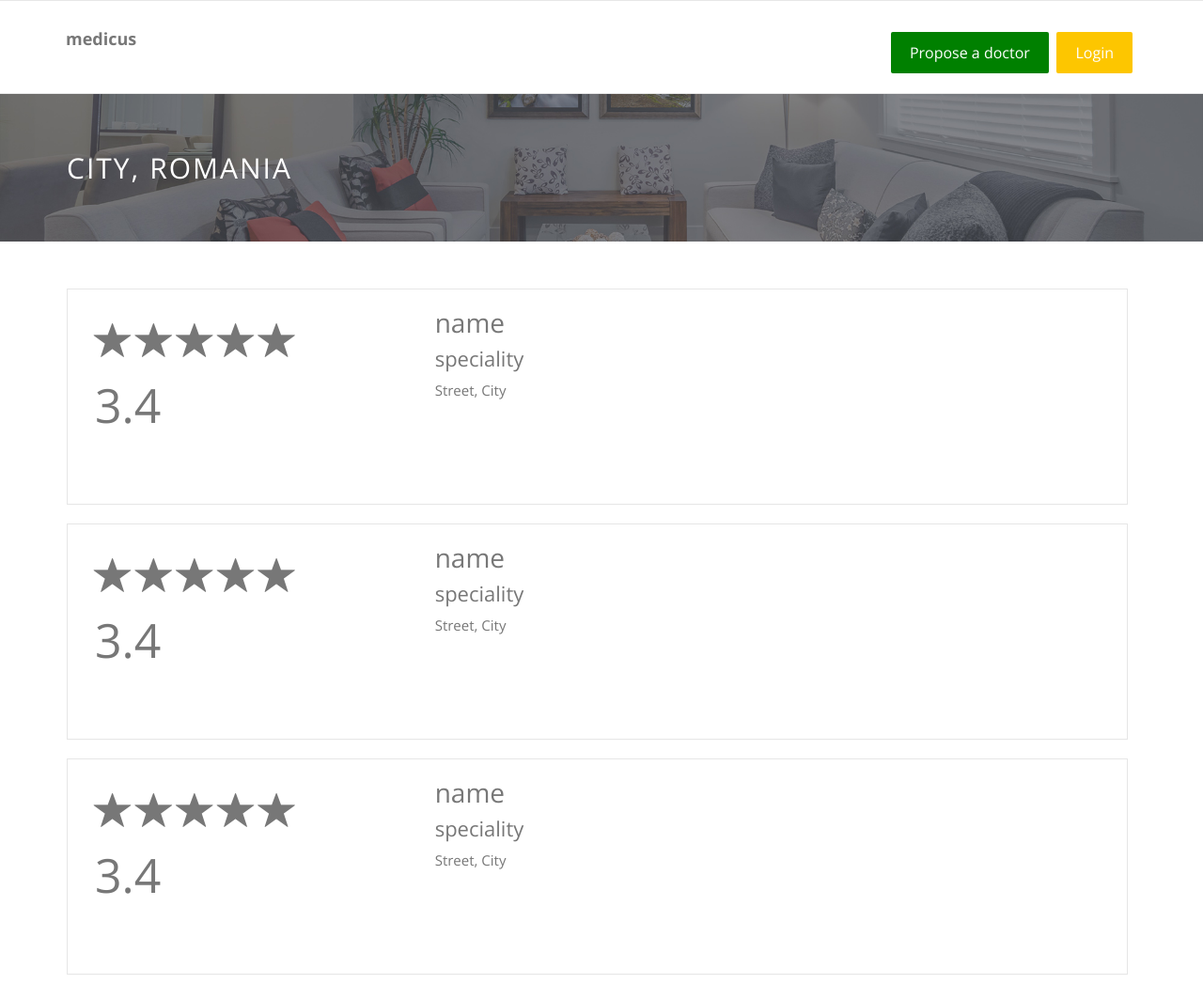
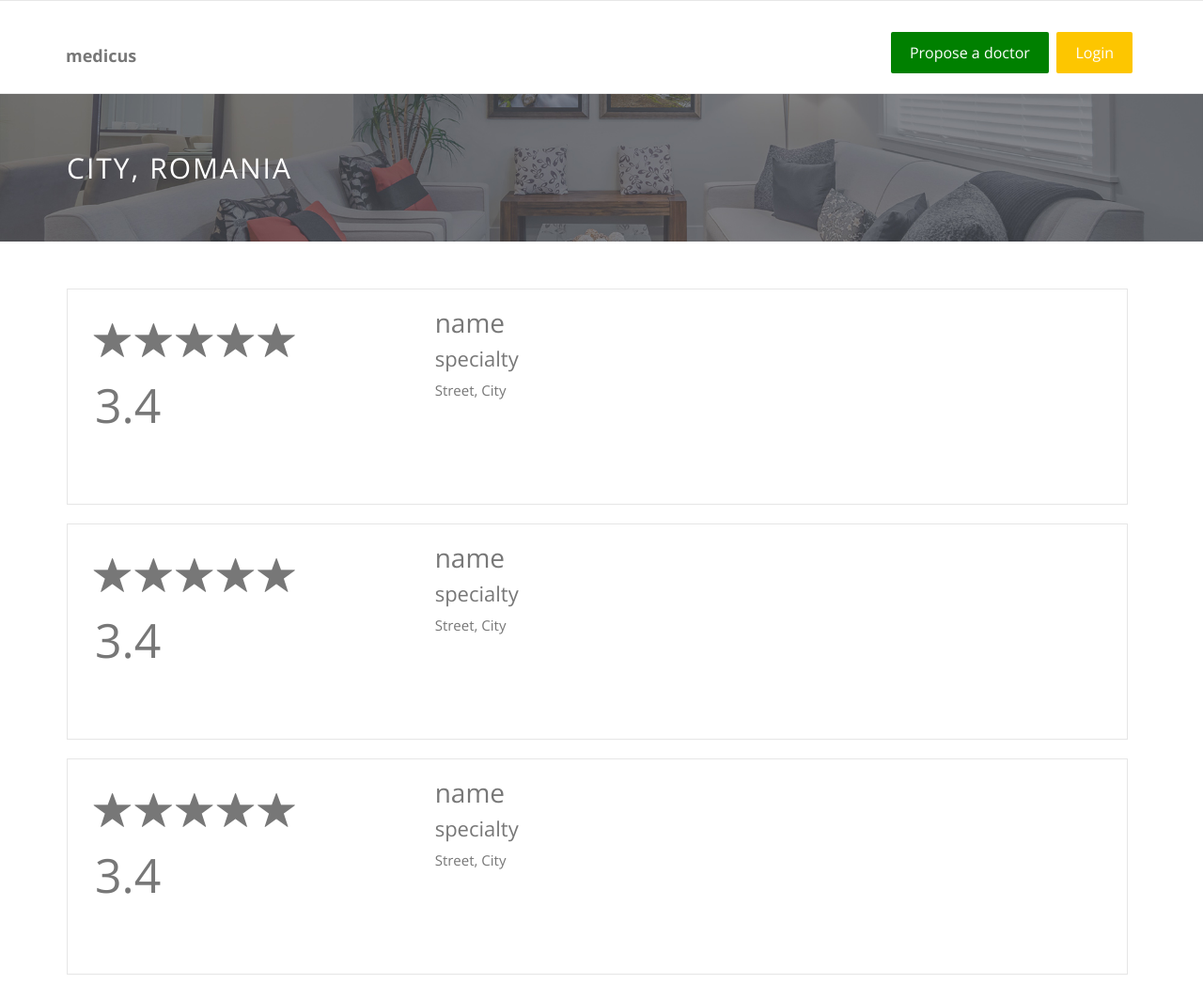
Before and after one commit to gardiac2002/medicus, a Django app: page /listing in a window 1280 px wide. Shown: the whole page at 94% size. Run offline with Django 3.2, Linux system fonts and the light colour scheme; some libraries are stand-ins or nearby versions.

Commit message:
change:template

```diff
--- a/medicus/static/assets/css/style.css
+++ b/medicus/static/assets/css/style.css
@@ -735,8 +735,12 @@ label small{
     margin-right: 20px
 }
 .navbar-brand {
-
-}
+    margin-top: 1em;
+}
+
+.listingname{
+}
+
 .main-nav {
     padding-top: 10px;
 }
--- a/medicus/templates/medicus/index.html
+++ b/medicus/templates/medicus/index.html
@@ -37,7 +37,7 @@
             <div class="slider-content">
                 <div class="row">
                     <div class="col-lg-8 col-lg-offset-2 col-md-10 col-md-offset-1 col-sm-12">
-                        <h2>property Searching Just Got So Easy</h2>
+                        <h2>Find your doctor!</h2>
                         <p>Lorem ipsum dolor sit amet, consectetur adipisicing elit. Eligendi deserunt deleniti, ullam commodi sit ipsam laboriosam velit adipisci quibusdam aliquam teneturo!</p>
                         <div class="search-form wow pulse" data-wow-delay="0.8s">
 
@@ -45,7 +45,7 @@
                                 <!--<button class="btn  toggle-btn" type="button"><i class="fa fa-bars"></i></button>-->
 
                                 <div class="form-group">
-                                    <input type="text" class="form-control" placeholder="Key word">
+                                    <input type="text" class="form-control" placeholder="Search by specialty or name">
                                 </div>
                                 <div class="form-group">
                                     <select id="lunchBegins" class="selectpicker" data-live-search="true"
--- a/medicus/templates/medicus/listing.html
+++ b/medicus/templates/medicus/listing.html
@@ -37,8 +37,8 @@
                                         </div>
                                     </div>
                                     <div class="col-md-8">
-                                        <h3>name</h3>
-                                        <h4>speciality</h4>
+                                        <h3 class="listingname">name</h3>
+                                        <h4>specialty</h4>
                                         <p>Street, City</p>
                                     </div>
 
@@ -62,7 +62,7 @@
                                     </div>
                                     <div class="col-md-8">
                                         <h3>name</h3>
-                                        <h4>speciality</h4>
+                                        <h4>specialty</h4>
                                         <p>Street, City</p>
                                     </div>
 
@@ -87,7 +87,7 @@
                                     </div>
                                     <div class="col-md-8">
                                         <h3>name</h3>
-                                        <h4>speciality</h4>
+                                        <h4>specialty</h4>
                                         <p>Street, City</p>
                                     </div>
 
--- a/medicus/views.py
+++ b/medicus/views.py
@@ -15,6 +15,7 @@ def index(request):
     template = loader.get_template('medicus/index.html')
     return HttpResponse(template.render({}, request))
 
+
 def listing(request):
     template = loader.get_template('medicus/listing.html')
     return HttpResponse(template.render({}, request))
```
